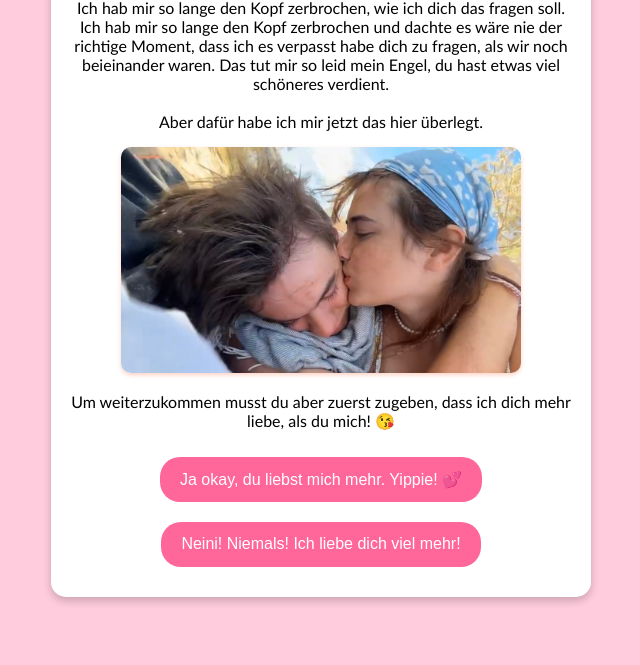
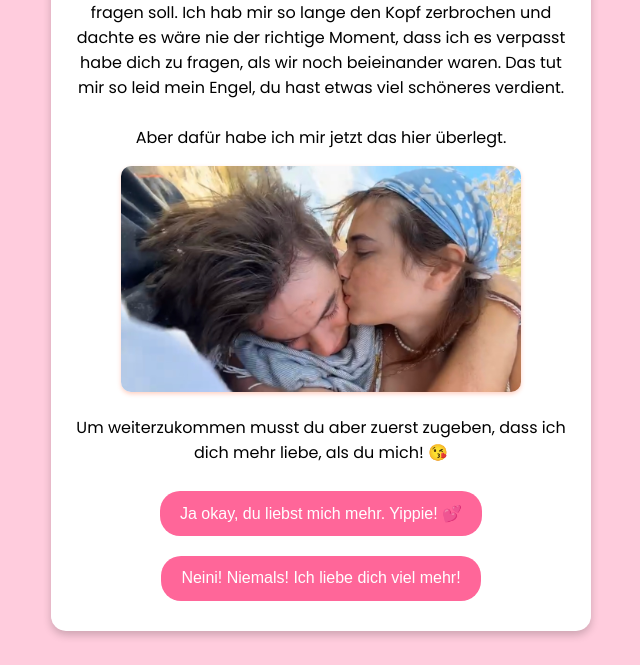
Before and after one commit to gitphinehas/valentinstag, a plain HTML site: page index.html in a window 1280 px wide. Shown: the part 170-835 px from the top of the page, without its empty margins (319-959 px from the left). Drawn offline with Linux system fonts and the light colour scheme.

Commit message:
changed font

```diff
--- a/index.html
+++ b/index.html
@@ -1,4 +1,6 @@
 <!DOCTYPE html>
+<link href="https://fonts.googleapis.com/css2?family=Poppins:wght@400;500;700&display=swap" rel="stylesheet">
+
 <html lang="de">
 <head>
     <meta charset="UTF-8">
--- a/style.css
+++ b/style.css
@@ -1,5 +1,5 @@
 body {
-    font-family: "Trebuchet MS", sans-serif;
+    font-family: 'Poppins', sans-serif;
     background-color: #ffccdd;
     display: flex;
     justify-content: center;
```
